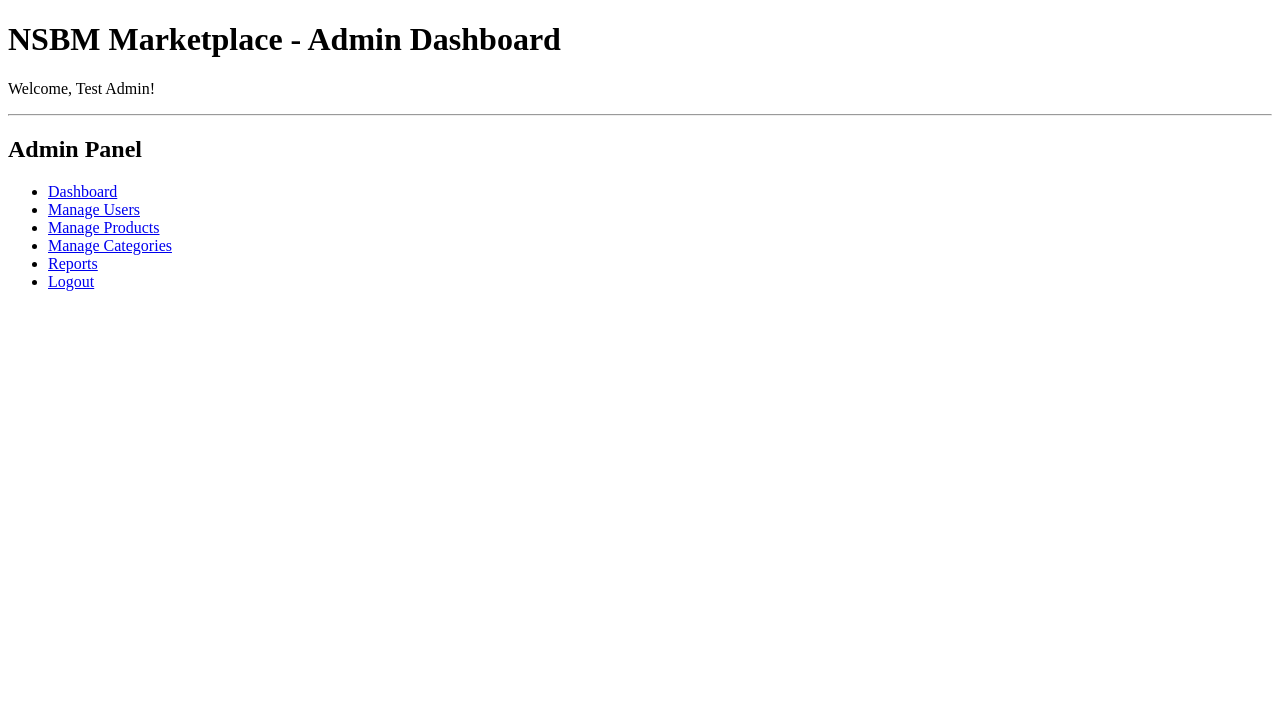
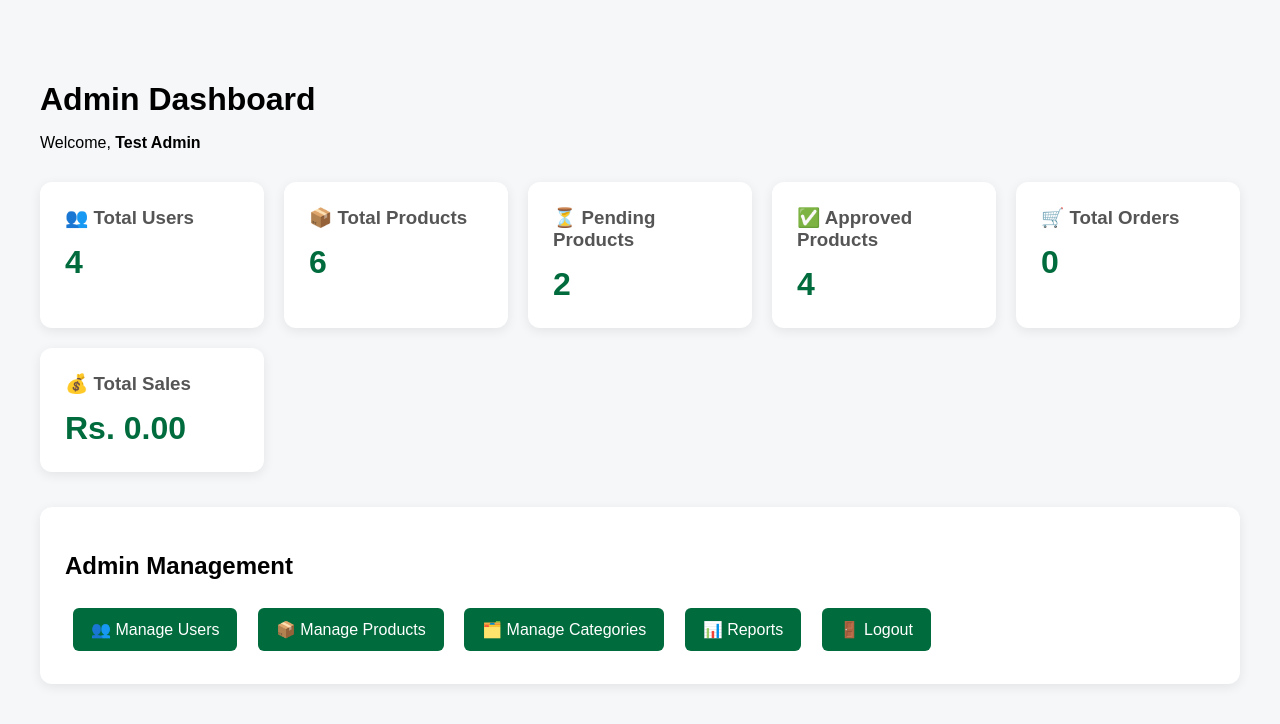
Before and after one commit to nesithaperera/NSBM-Marketplace, a PHP site: page /admin/dashboard.php in a window 1280 px wide. Shown: the top 724 px of the page. Run offline with PHP 8.4, Linux system fonts and the light colour scheme; a user stored in the database is signed in; data comes from the database, SQL or seed files in the repository; data that the repository does not hold is empty.

Commit message:
edited admin dashboard

```diff
--- a/admin/dashboard.php
+++ b/admin/dashboard.php
@@ -3,7 +3,54 @@
 require_once "../includes/admin-auth.php";
 require_once "../config/database.php";
 
+
+// ===============================
+// DASHBOARD STATISTICS
+// ===============================
+
+// Total users
+$sql = "SELECT COUNT(*) AS total FROM users";
+$result = $conn->query($sql);
+$total_users = $result->fetch_assoc()["total"];
+
+
+// Total products
+$sql = "SELECT COUNT(*) AS total FROM products";
+$result = $conn->query($sql);
+$total_products = $result->fetch_assoc()["total"];
+
+
+// Pending products
+$sql = "SELECT COUNT(*) AS total
+        FROM products
+        WHERE status = 'pending'";
+$result = $conn->query($sql);
+$pending_products = $result->fetch_assoc()["total"];
+
+
+// Approved products
+$sql = "SELECT COUNT(*) AS total
+        FROM products
+        WHERE status = 'approved'";
+$result = $conn->query($sql);
+$approved_products = $result->fetch_assoc()["total"];
+
+
+// Total orders
+$sql = "SELECT COUNT(*) AS total FROM orders";
+$result = $conn->query($sql);
+$total_orders = $result->fetch_assoc()["total"];
+
+
+// Total sales
+$sql = "SELECT COALESCE(SUM(total_amount), 0) AS total
+        FROM orders
+        WHERE status = 'completed'";
+$result = $conn->query($sql);
+$total_sales = $result->fetch_assoc()["total"];
+
 ?>
+
 <!DOCTYPE html>
 <html lang="en">
 
@@ -18,59 +65,237 @@ require_once "../config/database.php";
 
     <title>Admin Dashboard - NSBM Marketplace</title>
 
+    <link rel="stylesheet" href="../assets/css/style.css">
+
+    <style>
+
+        body {
+            font-family: Arial, sans-serif;
+            background: #f5f7f9;
+            margin: 0;
+        }
+
+        .dashboard-container {
+            max-width: 1200px;
+            margin: 40px auto;
+            padding: 20px;
+        }
+
+        .dashboard-header {
+            margin-bottom: 30px;
+        }
+
+        .dashboard-header h1 {
+            margin-bottom: 10px;
+        }
+
+        .stats-grid {
+            display: grid;
+            grid-template-columns:
+                repeat(auto-fit, minmax(220px, 1fr));
+
+            gap: 20px;
+        }
+
+        .stat-card {
+            background: white;
+            padding: 25px;
+            border-radius: 12px;
+            box-shadow: 0 3px 12px rgba(0,0,0,0.08);
+        }
+
+        .stat-card h3 {
+            margin: 0 0 15px 0;
+            color: #555;
+        }
+
+        .stat-number {
+            font-size: 32px;
+            font-weight: bold;
+            color: #006b3c;
+        }
+
+        .dashboard-links {
+            margin-top: 35px;
+            background: white;
+            padding: 25px;
+            border-radius: 12px;
+            box-shadow: 0 3px 12px rgba(0,0,0,0.08);
+        }
+
+        .dashboard-links a {
+            display: inline-block;
+            margin: 8px;
+            padding: 12px 18px;
+            background: #006b3c;
+            color: white;
+            text-decoration: none;
+            border-radius: 6px;
+        }
+
+        .dashboard-links a:hover {
+            opacity: 0.9;
+        }
+
+    </style>
+
 </head>
 
 <body>
 
-    <h1>NSBM Marketplace - Admin Dashboard</h1>
+<?php include "../includes/header.php"; ?>
+
+
+<div class="dashboard-container">
+
+    <div class="dashboard-header">
+
+        <h1>
+            Admin Dashboard
+        </h1>
 
         <p>
-        Welcome, <?php echo htmlspecialchars($_SESSION["user_name"]); ?>!
+            Welcome,
+            <strong>
+                <?php echo htmlspecialchars($_SESSION["user_name"]); ?>
+            </strong>
         </p>
 
-    <hr>
+    </div>
 
-    <h2>Admin Panel</h2>
 
-    <ul>
+    <!-- STATISTICS -->
 
-        <li>
-            <a href="dashboard.php">
-                Dashboard
+    <div class="stats-grid">
+
+
+        <!-- USERS -->
+
+        <div class="stat-card">
+
+            <h3>
+                👥 Total Users
+            </h3>
+
+            <div class="stat-number">
+                <?php echo $total_users; ?>
+            </div>
+
+        </div>
+
+
+        <!-- PRODUCTS -->
+
+        <div class="stat-card">
+
+            <h3>
+                📦 Total Products
+            </h3>
+
+            <div class="stat-number">
+                <?php echo $total_products; ?>
+            </div>
+
+        </div>
+
+
+        <!-- PENDING -->
+
+        <div class="stat-card">
+
+            <h3>
+                ⏳ Pending Products
+            </h3>
+
+            <div class="stat-number">
+                <?php echo $pending_products; ?>
+            </div>
+
+        </div>
+
+
+        <!-- APPROVED -->
+
+        <div class="stat-card">
+
+            <h3>
+                ✅ Approved Products
+            </h3>
+
+            <div class="stat-number">
+                <?php echo $approved_products; ?>
+            </div>
+
+        </div>
+
+
+        <!-- ORDERS -->
+
+        <div class="stat-card">
+
+            <h3>
+                🛒 Total Orders
+            </h3>
+
+            <div class="stat-number">
+                <?php echo $total_orders; ?>
+            </div>
+
+        </div>
+
+
+        <!-- SALES -->
+
+        <div class="stat-card">
+
+            <h3>
+                💰 Total Sales
+            </h3>
+
+            <div class="stat-number">
+
+                Rs.
+                <?php echo number_format($total_sales, 2); ?>
+
+            </div>
+
+        </div>
+
+
+    </div>
+
+
+    <!-- ADMIN LINKS -->
+
+    <div class="dashboard-links">
+
+        <h2>
+            Admin Management
+        </h2>
+
+        <a href="users.php">
+            👥 Manage Users
         </a>
-        </li>
 
-        <li>
-            <a href="users.php">
-                Manage Users
+        <a href="products.php">
+            📦 Manage Products
         </a>
-        </li>
 
-        <li>
-            <a href="products.php">
-                Manage Products
+        <a href="categories.php">
+            🗂️ Manage Categories
         </a>
-        </li>
 
-        <li>
-            <a href="categories.php">
-                Manage Categories
+        <a href="reports.php">
+            📊 Reports
         </a>
-        </li>
 
-        <li>
-            <a href="reports.php">
-                Reports
+        <a href="../logout.php">
+            🚪 Logout
         </a>
-        </li>
 
-        <li>
-            <a href="../logout.php">
-                Logout
-            </a>
-        </li>
+    </div>
 
-    </ul>
+</div>
 
 </body>
 
```
Lines whose indentation alone changed are shown as unchanged.
